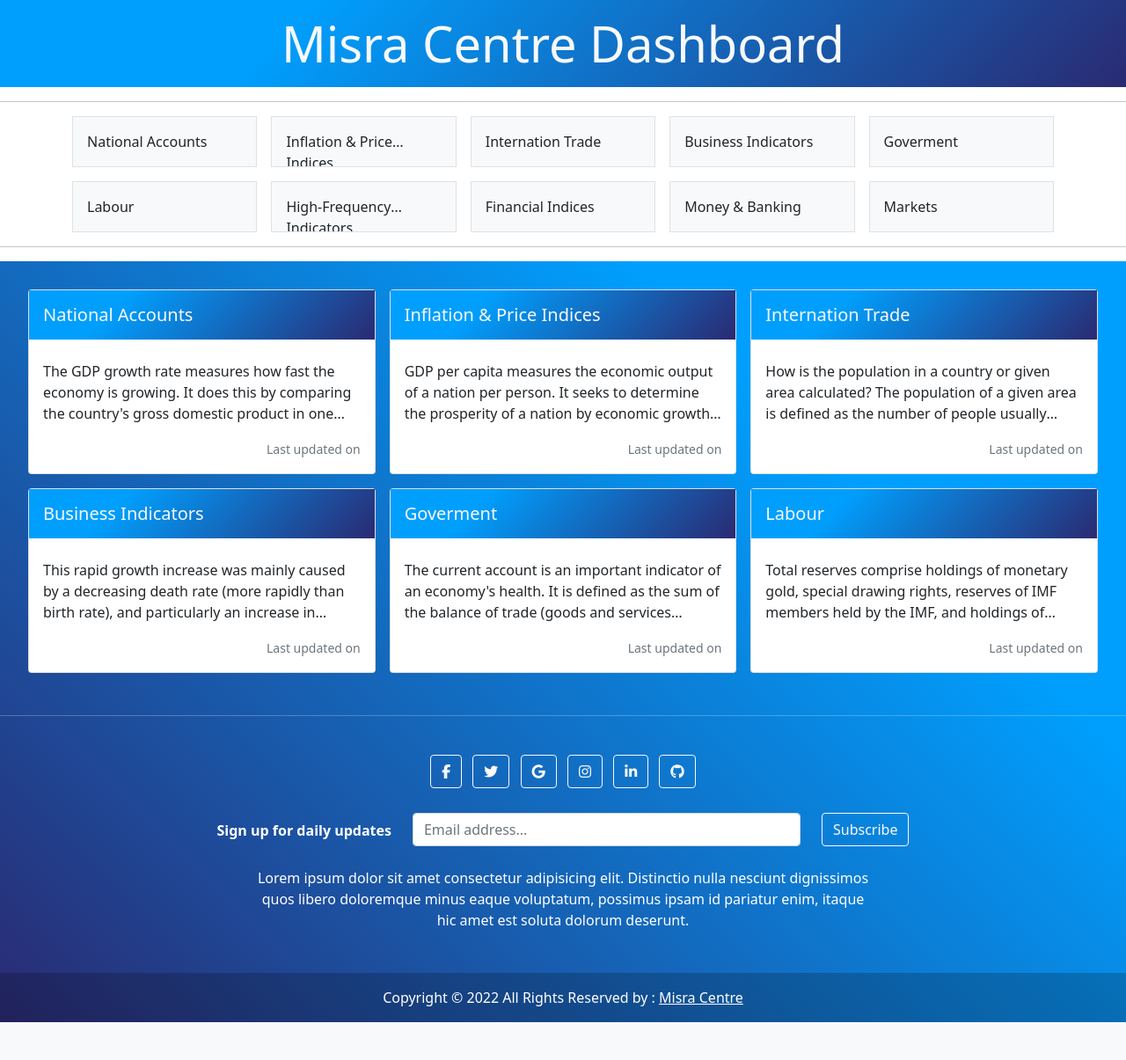
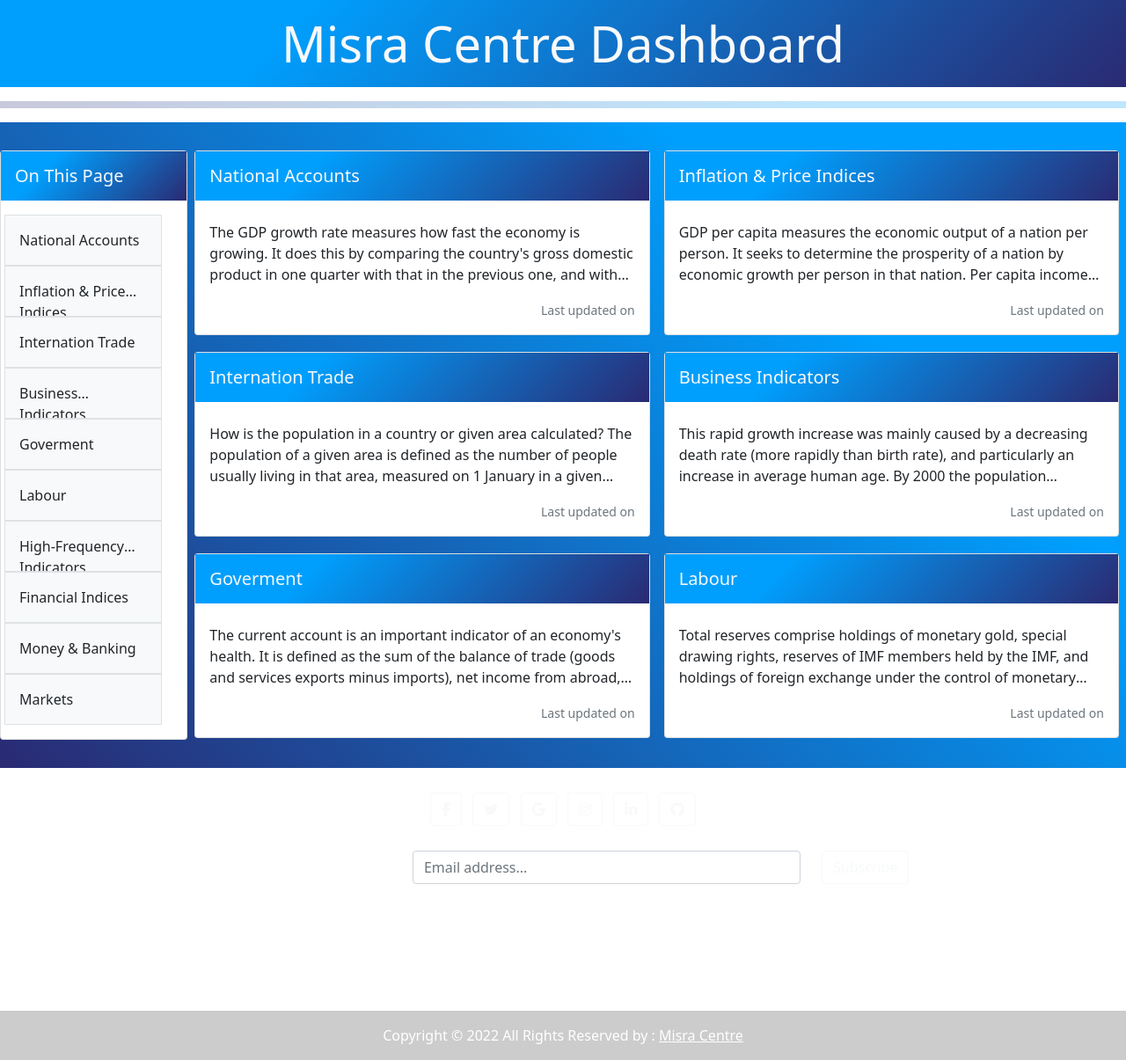
Before and after one commit to raghupatro/EcoFinWeb, a Django app: template EcoFinWeb/EcoFin/templates/EcoFin/wb.html in a window 1280 px wide. Shown: the whole page at 88% size. Before the commit the page ends 1162 px from the top, so only its background shows below. Run offline with Django 4.2, Linux system fonts and the light colour scheme; the template is opened without the code that fills it, so the values that code supplies are empty; some libraries are stand-ins or nearby versions.

Commit message:
ui updated.

```diff
--- a/EcoFinWeb/EcoFin/templates/EcoFin/wb.html
+++ b/EcoFinWeb/EcoFin/templates/EcoFin/wb.html
@@ -4,49 +4,58 @@
   Misra Centre Dashboard
 </h1>
 
-<hr>
+<hr class="bg-grad p-1">
 
-<div class="container">
-  <div class="row row-cols-2 row-cols-lg-5 g-2 g-lg-3">
-    <div class="col">
+<div class="bg-grad d-flex justify-content-around">
+
+  <div class="col-12 col-md-12 col-lg-2 mx-auto pt-4 pb-4 sticky-top h-100 d-md-none d-lg-block d-none">
+
+    <div class="col-12 col-md-12 col-lg-12 py-2 d-flex justify-content-around">
+      <div class="card">
+        <h5 class="text-light fw-normal bg-info p-3 m-0">On This Page</h5>
+        <div class="card-body">
+          <div class="row">
+            <div class="row">
               <div class="p-3 border bg-light nav-gutter">National Accounts</div>
             </div>
-    <div class="col">
+            <div class="row">
               <div class="p-3 border bg-light nav-gutter">Inflation & Price Indices</div>
             </div>
-    <div class="col">
+            <div class="row">
               <div class="p-3 border bg-light nav-gutter">Internation Trade</div>
             </div>
-    <div class="col">
+            <div class="row">
               <div class="p-3 border bg-light nav-gutter">Business Indicators</div>
             </div>
-    <div class="col">
+            <div class="row">
               <div class="p-3 border bg-light nav-gutter">Goverment</div>
             </div>
-    <div class="col">
+            <div class="row">
               <div class="p-3 border bg-light nav-gutter">Labour</div>
             </div>
-    <div class="col">
+            <div class="row">
               <div class="p-3 border bg-light nav-gutter">High-Frequency Indicators</div>
             </div>
-    <div class="col">
+            <div class="row">
               <div class="p-3 border bg-light nav-gutter">Financial Indices</div>
             </div>
-    <div class="col">
+            <div class="row">
               <div class="p-3 border bg-light nav-gutter">Money & Banking</div>
             </div>
-    <div class="col">
+            <div class="row">
               <div class="p-3 border bg-light nav-gutter">Markets</div>
             </div>
           </div>
         </div>
+      </div>
+    </div>
 
-<hr>
 
-<div class="bg-grad">
+  </div>
 
-  <div class="row container-fluid mx-auto d-flex pt-4 pb-4 justify-content-around">
-    <div class="col-12 col-md-6 col-lg-4 p-2">
+  <div class="row col-12 col-md-12 col-lg-10 mx-auto pt-4 pb-4 d-flex justify-content-around">
+
+    <div class="col-12 col-md-6 col-lg-6 p-2">
       <div class="card">
         <h5 class="text-light fw-normal bg-info p-3 m-0">National Accounts</h5>
         <div class="card-body">
@@ -57,7 +66,7 @@
         <div id="myPlot1" class="card-img-bottom" style="width: 100%"></div>
       </div>
     </div>
-    <div class="col-12 col-md-6 col-lg-4 p-2">
+    <div class="col-12 col-md-6 col-lg-6 p-2">
       <div class="card">
         <h5 class="text-light fw-normal bg-info p-3 m-0">Inflation & Price Indices</h5>
         <div class="card-body">
@@ -68,7 +77,7 @@
         <div id="myPlot2" class="card-img-bottom" style="width: 100%"></div>
       </div>
     </div>
-    <div class="col-12 col-md-6 col-lg-4 p-2">
+    <div class="col-12 col-md-6 col-lg-6 p-2">
       <div class="card">
         <h5 class="text-light fw-normal bg-info p-3 m-0">Internation Trade</h5>
         <div class="card-body">
@@ -79,8 +88,7 @@
         <div id="myPlot3" class="card-img-bottom" style="width: 100%"></div>
       </div>
     </div>
-
-    <div class="col-12 col-md-6 col-lg-4 p-2">
+    <div class="col-12 col-md-6 col-lg-6 p-2">
       <div class="card">
         <h5 class="text-light fw-normal bg-info p-3 m-0">Business Indicators</h5>
         <div class="card-body">
@@ -91,7 +99,7 @@
         <div id="myPlot4" class="card-img-bottom" style="width: 100%"></div>
       </div>
     </div>
-    <div class="col-12 col-md-6 col-lg-4 p-2">
+    <div class="col-12 col-md-6 col-lg-6 p-2">
       <div class="card">
         <h5 class="text-light fw-normal bg-info p-3 m-0">Goverment</h5>
         <div class="card-body">
@@ -102,7 +110,7 @@
         <div id="myPlot5" class="card-img-bottom" style="width: 100%"></div>
       </div>
     </div>
-    <div class="col-12 col-md-6 col-lg-4 p-2">
+    <div class="col-12 col-md-6 col-lg-6 p-2">
       <div class="card">
         <h5 class="text-light fw-normal bg-info p-3 m-0">Labour</h5>
         <div class="card-body">
@@ -113,9 +121,12 @@
         <div id="myPlot6" class="card-img-bottom" style="width: 100%"></div>
       </div>
     </div>
+
   </div>
 
   <hr class="bg-light">
+
+</div>
 
 <footer class="text-center text-white">
   <!-- Grid container -->
@@ -237,7 +248,6 @@
   </div>
   <!-- Copyright -->
 </footer>
-</div>
 
 <script src="{% static 'EcoFin/js/plotly.js' %}"></script>
 
```
Lines whose indentation alone changed are shown as unchanged.
